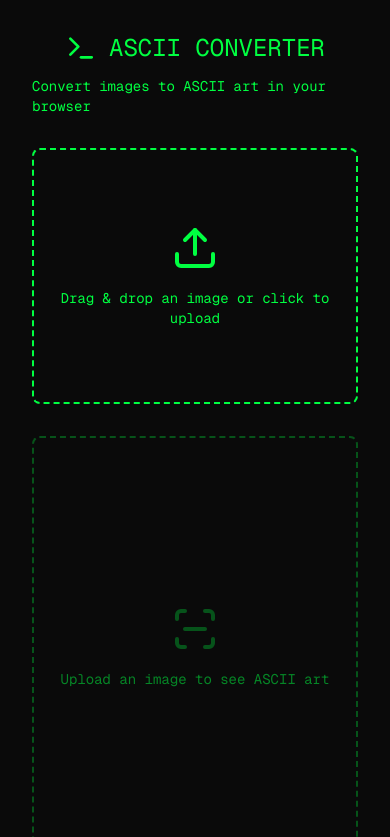
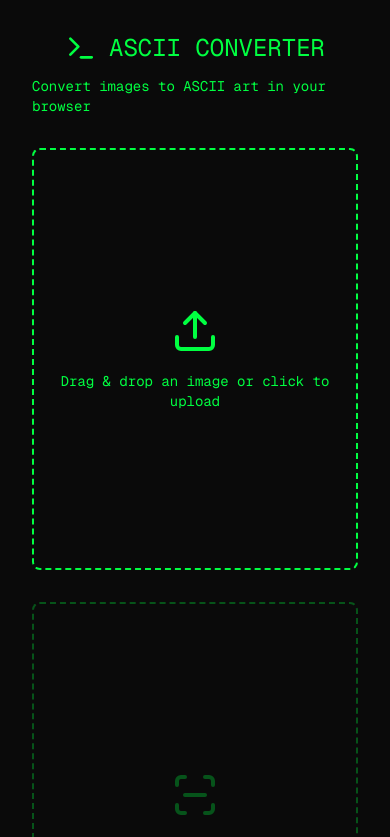
Before and after one commit to Uzzoper/ascii-converter, a Next.js app: page / in a window 390 px wide. Shown: the top 837 px of the page. Built offline with nearby package versions, Linux system fonts and the light colour scheme.

Commit message:
style: improve UI symmetry and fix mobile layout overflow

```diff
--- a/src/app/page.tsx
+++ b/src/app/page.tsx
@@ -84,7 +84,7 @@ export default function Home() {
       </div>
 
       <div className="flex flex-col lg:flex-row gap-8 w-full max-w-7xl">
-        <div className="flex-1 flex flex-col items-center gap-4">
+        <div className="flex-1 min-w-0 flex flex-col items-center gap-4">
           {!imageSrc ? (
             <ImageUploader onImageReady={handleImageReady} />
           ) : (
@@ -113,7 +113,7 @@ export default function Home() {
           )}
         </div>
 
-        <div className="flex-1 flex flex-col items-center gap-4">
+        <div className="flex-1 min-w-0 flex flex-col items-center gap-4">
           {converting ? (
             <p className="font-mono text-[#00ff41] animate-pulse">Converting...</p>
           ) : error ? (
--- a/src/components/AsciiPreview.tsx
+++ b/src/components/AsciiPreview.tsx
@@ -9,10 +9,10 @@ interface Props {
 
 export default function AsciiPreview({ ascii, onDownload }: Props) {
   return (
-    <div className="flex flex-col w-full max-w-4xl gap-4">
+    <div className="flex flex-col w-full gap-4">
       <pre
         style={{ fontSize: "10px", lineHeight: 1 }}
-        className="overflow-auto p-4 bg-[#111] border border-[#00ff41] rounded-lg text-[#00ff41] font-mono h-[50vh] lg:h-[75vh] min-h-[400px] max-h-[85vh]"
+        className="w-full max-w-full overflow-auto p-4 bg-[#111] border border-[#00ff41] rounded-lg text-[#00ff41] font-mono h-[50vh] lg:h-[75vh] min-h-[400px] max-h-[85vh]"
       >
         {ascii}
       </pre>
--- a/src/components/ConversionControls.tsx
+++ b/src/components/ConversionControls.tsx
@@ -33,13 +33,13 @@ export default function ConversionControls({
 
       <div className="flex flex-col gap-2">
         <label className="font-mono text-sm text-[#00ff41]">Charset</label>
-        <div className="flex gap-2">
+        <div className="grid grid-cols-2 lg:flex gap-2">
           {Object.keys(CHARSETS).map((name) => (
             <button
               key={name}
               onClick={() => onCharsetChange(name)}
               className={`
-                flex-1 px-3 py-1.5 border rounded font-mono text-xs transition-colors
+                lg:flex-1 px-3 py-1.5 border rounded font-mono text-xs transition-colors
                 ${charset === name
                   ? "border-[#00ff41] bg-[#00ff41]/20 text-[#00ff41]"
                   : "border-[#00ff41]/30 text-[#00ff41]/50 hover:border-[#ffb000] hover:text-[#ffb000]"
--- a/src/components/ImageUploader.tsx
+++ b/src/components/ImageUploader.tsx
@@ -58,7 +58,7 @@ export default function ImageUploader({ onImageReady }: Props) {
   }, [handleFile]);
 
   return (
-    <div className="flex flex-col w-full max-w-xl gap-4">
+    <div className="flex flex-col w-full gap-4">
       <div
         onDrop={handleDrop}
         onDragOver={handleDragOver}
@@ -66,7 +66,7 @@ export default function ImageUploader({ onImageReady }: Props) {
         onClick={handleClick}
         className={`
           flex flex-col items-center justify-center gap-4
-          h-64 lg:h-[60vh]
+          h-[50vh] lg:h-[75vh] min-h-[400px]
           border-2 border-dashed rounded-lg
           cursor-pointer transition-colors
           ${isDragging
```
